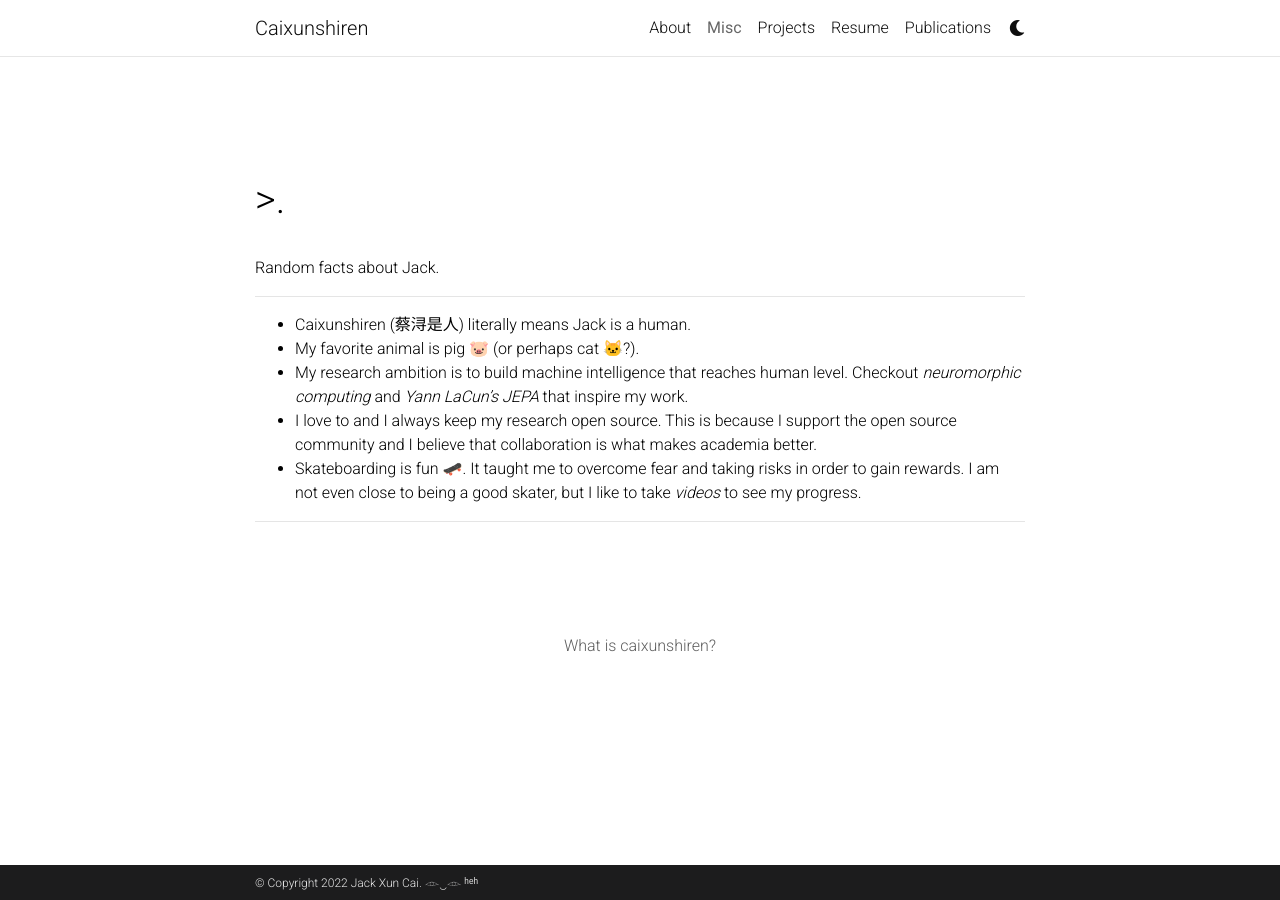
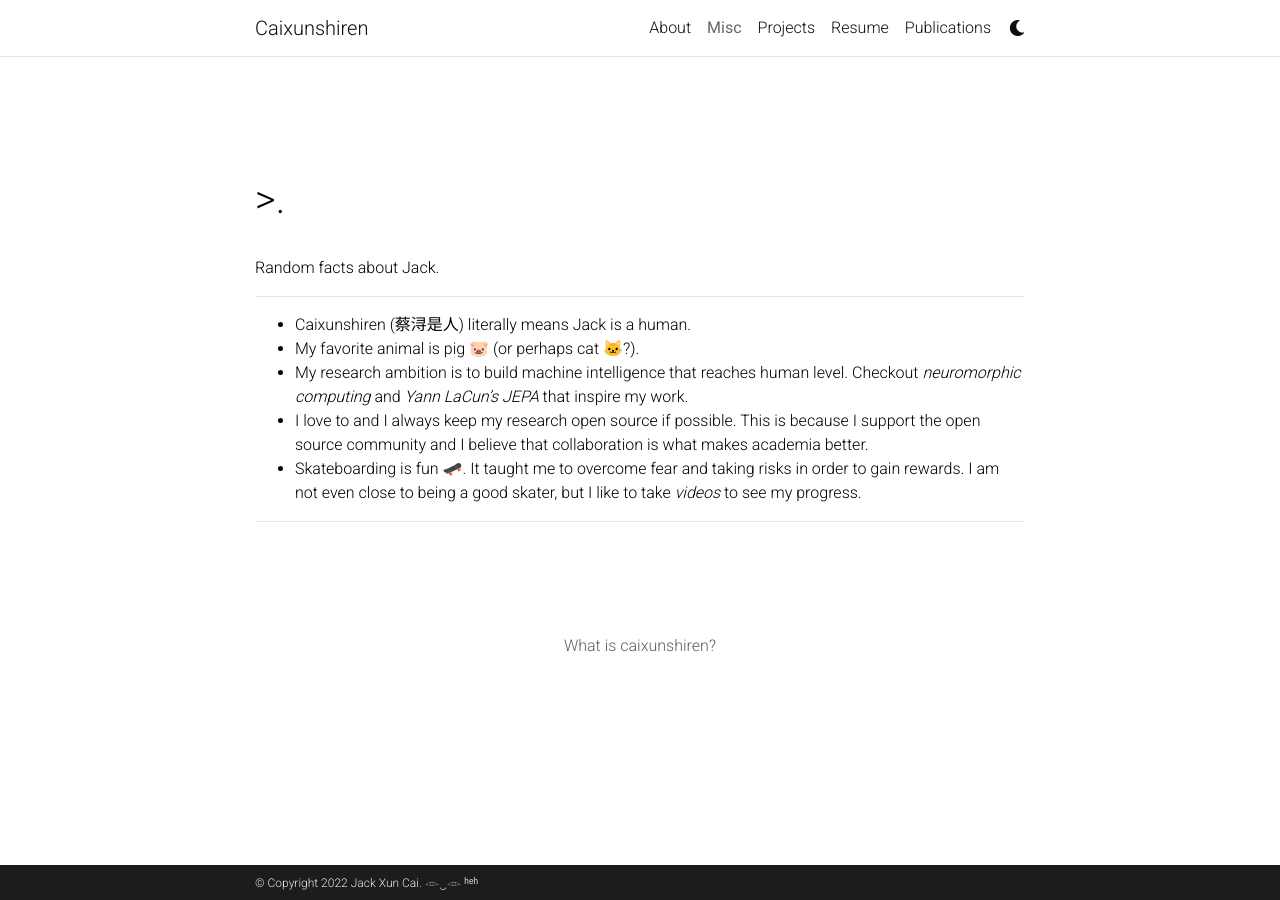
Before and after one commit to caixunshiren/caixunshiren.github.io, a Jekyll site: the page built from _pages/misc.md, in a window 1280 px wide. Built offline with Jekyll 4.4.1, drawn with Linux system fonts in a browser that asks for light colours; comment, search, counter and statistics services are not loaded; a style sheet for code colours, icons or effects is not loaded.

Commit message:
updated cv and misc

```diff
--- a/_pages/misc.md
+++ b/_pages/misc.md
@@ -7,7 +7,7 @@ permalink: /misc/
 - Caixunshiren (蔡浔是人) literally means Jack is a human.
 - My favorite animal is pig 🐷 (or perhaps cat 🐱?).
 - My research ambition is to build machine intelligence that reaches human level. Checkout [*neuromorphic computing*][1] and [*Yann LaCun's JEPA*] [2] that inspire my work.
-- I love to and I always keep my research open source. This is because I support the open source community and I believe that collaboration is what makes academia better.
+- I love to and I always keep my research open source if possible. This is because I support the open source community and I believe that collaboration is what makes academia better.
 - Skateboarding is fun 🛹. It taught me to overcome fear and taking risks in order to gain rewards. I am not even close to being a good skater, but I like to take [*videos*][3] to see my progress.
 
 [1]: https://en.wikipedia.org/wiki/Neuromorphic_engineering
```
Also changed, not shown: 3 other files.
